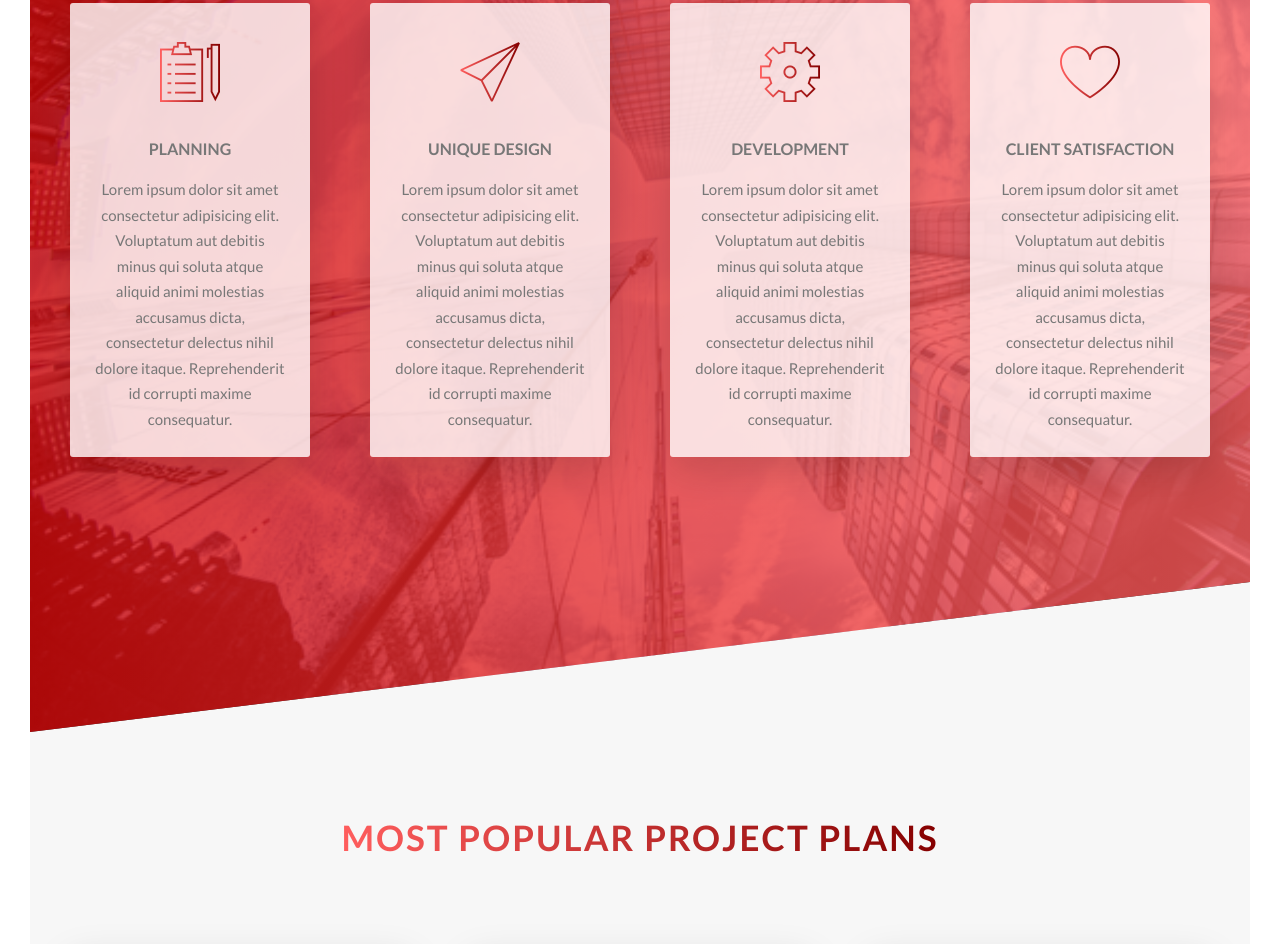
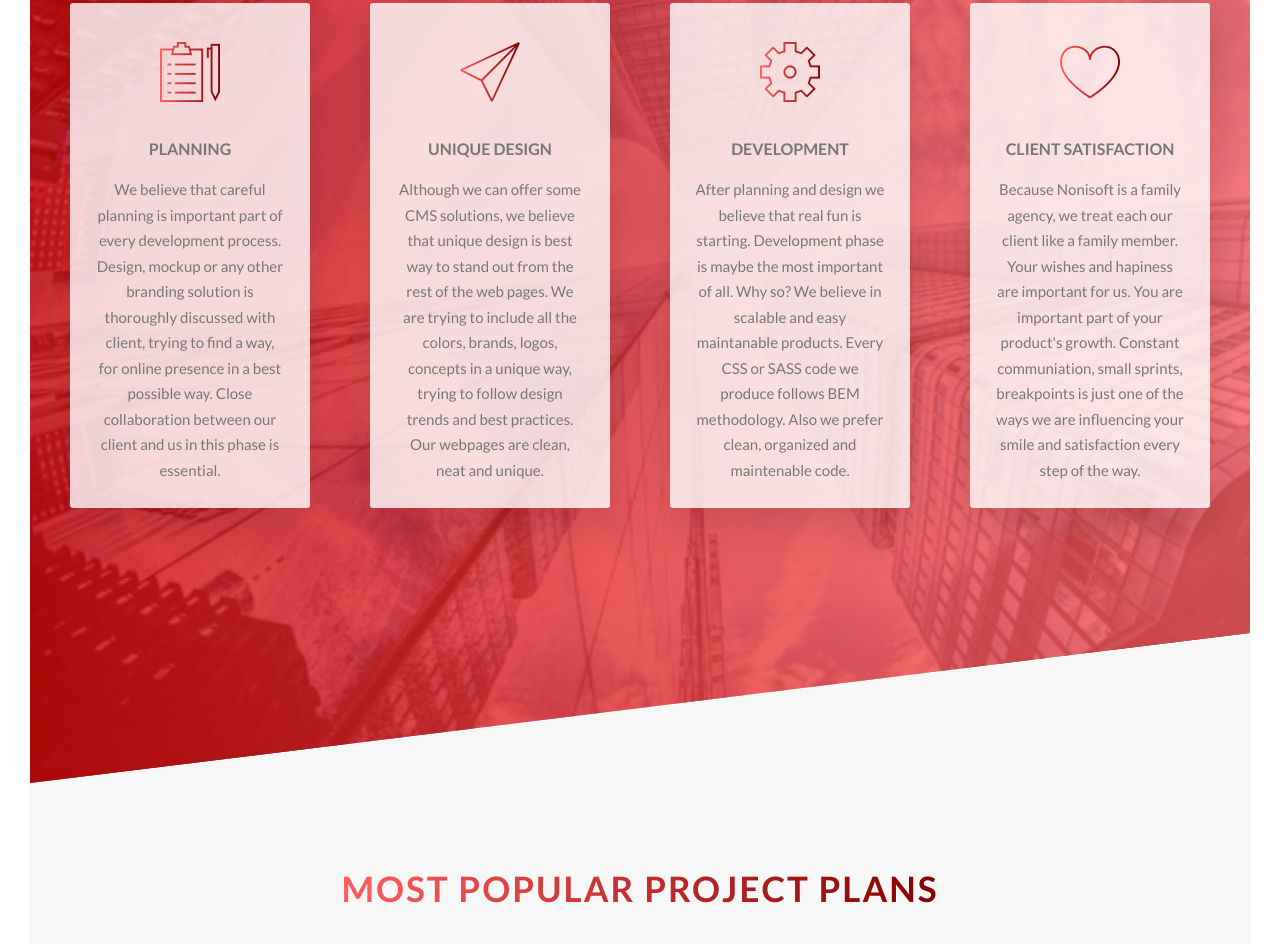
Before and after one commit to skojic/nonisoft, a website: page index.html in a window 1280 px wide. Shown: the part 1698-2642 px from the top of the page. Drawn offline with Linux system fonts and the light colour scheme.

Commit message:
writing text for the card components

```diff
--- a/index.html
+++ b/index.html
@@ -95,9 +95,10 @@
                 Planning
               </h3>
               <p class="feature-box__text">
-                Lorem ipsum dolor sit amet consectetur adipisicing elit.
-                Voluptatum aut debitis minus qui soluta atque aliquid animi molestias accusamus dicta,
-                consectetur delectus nihil dolore itaque. Reprehenderit id corrupti maxime consequatur.
+                We believe that careful planning is important part of every development process.
+                Design, mockup or any other branding solution is thoroughly discussed
+                with client, trying to find a way, for online presence in a best possible way.
+                Close collaboration between our client and us in this phase is essential.
               </p>
             </div>
           </div>
@@ -108,9 +109,10 @@
                 Unique Design
               </h3>
               <p class="feature-box__text">
-                Lorem ipsum dolor sit amet consectetur adipisicing elit.
-                Voluptatum aut debitis minus qui soluta atque aliquid animi molestias accusamus dicta,
-                consectetur delectus nihil dolore itaque. Reprehenderit id corrupti maxime consequatur.
+                Although we can offer some CMS solutions, we believe that unique design
+                is best way to stand out from the rest of the web pages. We are trying to
+                include all the colors, brands, logos, concepts in a unique way, trying to
+                follow design trends and best practices. Our webpages are clean, neat and unique.
               </p>
             </div>
           </div>
@@ -121,9 +123,10 @@
                 Development
               </h3>
               <p class="feature-box__text">
-                Lorem ipsum dolor sit amet consectetur adipisicing elit.
-                Voluptatum aut debitis minus qui soluta atque aliquid animi molestias accusamus dicta,
-                consectetur delectus nihil dolore itaque. Reprehenderit id corrupti maxime consequatur.
+                After planning and design we believe that real fun is starting. Development
+                phase is maybe the most important of all. Why so? We believe in scalable and easy
+                maintanable products. Every CSS or SASS code we produce follows BEM methodology.
+                Also we prefer clean, organized and maintenable code.
               </p>
             </div>
           </div>
@@ -134,9 +137,10 @@
                 Client Satisfaction
               </h3>
               <p class="feature-box__text">
-                Lorem ipsum dolor sit amet consectetur adipisicing elit.
-                Voluptatum aut debitis minus qui soluta atque aliquid animi molestias accusamus dicta,
-                consectetur delectus nihil dolore itaque. Reprehenderit id corrupti maxime consequatur.
+                Because Nonisoft is a family agency, we treat each our client like a family member.
+                Your wishes and hapiness are important for us. You are important part of your product's growth.
+                Constant communiation, small sprints, breakpoints is just one of the ways we
+                are influencing your smile and satisfaction every step of the way.
               </p>
             </div>
           </div>
```
